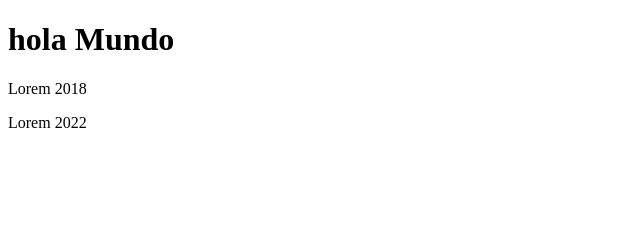
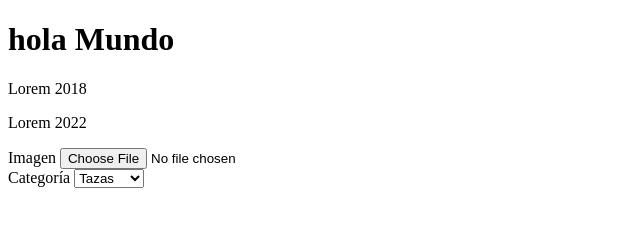
Before and after one commit to GabrielAmestoy/Prueba, a website: page views/home.html in a window 1280 px wide. Shown: the whole page, without its empty margins (0-640 px from the left). Drawn offline with Linux system fonts and the light colour scheme.

Commit message:
add form home

```diff
--- a/views/home.html
+++ b/views/home.html
@@ -10,6 +10,19 @@
     <h1>hola Mundo</h1>
     <p>Lorem 2018</p>
     <p>Lorem 2022 </p>
-
+    <form action="" method = "GET">
+        <div class = "mb-3">
+            <label for="productImagen" class = "form-label">Imagen</label>
+            <input type="file" class ="form control" id = "productImagen" name = "image">
+        </div>
+        <div class="mb-3" class="categorias">
+            <label for="category" class="form-label">Categoría</label>
+            <select name="category" id="category">
+            <option value="tazas">Tazas</option>
+            <option value="figuras">Figuras</option>
+            <option value="mangas">Mangas</option>
+          </select>
+            </div>
+    </form>
 </boy>
 </html>
```
